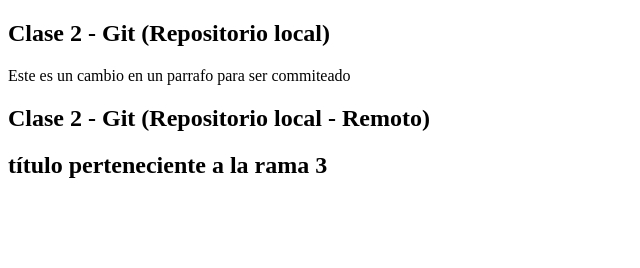
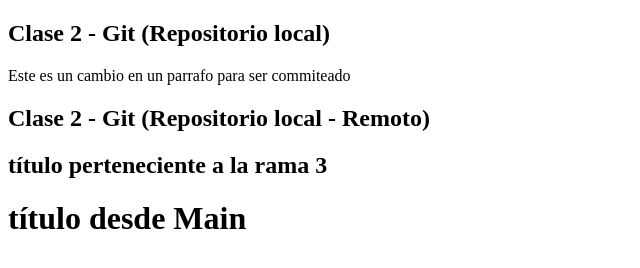
Before and after one commit to Juajsia/Clase_2_Git, a plain HTML site: page index.html in a window 1280 px wide. Shown: the whole page, without its empty margins (0-640 px from the left). Drawn offline with Linux system fonts and the light colour scheme.

Commit message:
commit desde main luego del merge

```diff
--- a/index.html
+++ b/index.html
@@ -9,9 +9,8 @@
   <body>
     <h2>Clase 2 - Git (Repositorio local)</h2>
     <p>Este es un cambio en un parrafo para ser commiteado</p>
-
     <h2>Clase 2 - Git (Repositorio local - Remoto)</h2>
-
     <h2>título perteneciente a la rama 3</h2>
+    <h1>título desde Main</h1>
   </body>
 </html>
```
